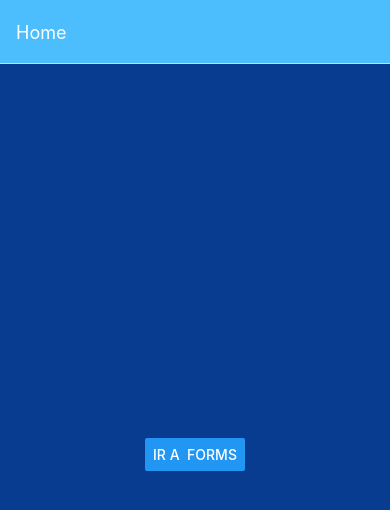
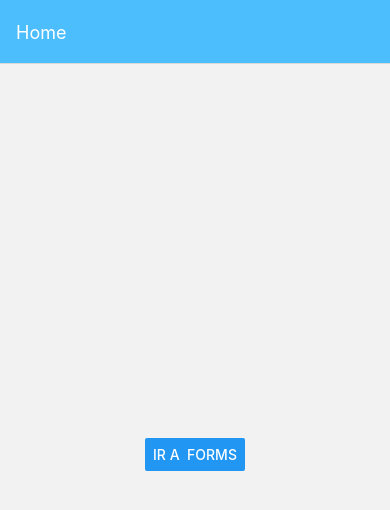
Before and after one commit to ShindouAstrea/fitsi-proyecto-titulo, a React Native app: screen /Home in a window 390 px wide. Shown: the top 510 px of the page. Built offline with nearby package versions, Linux system fonts and the light colour scheme.

Commit message:
Se elimina el color background de la ruta de incio

```diff
--- a/components/HomeScreen.js
+++ b/components/HomeScreen.js
@@ -25,7 +25,6 @@ function HomeScreen({navigation}) {
   const styles =StyleSheet.create({
     containerHome: {
       flex:1,
-      backgroundColor:"#073c91",
       justifyContent:"center",
       alignContent:"center",
       alignItems:"center"
```
